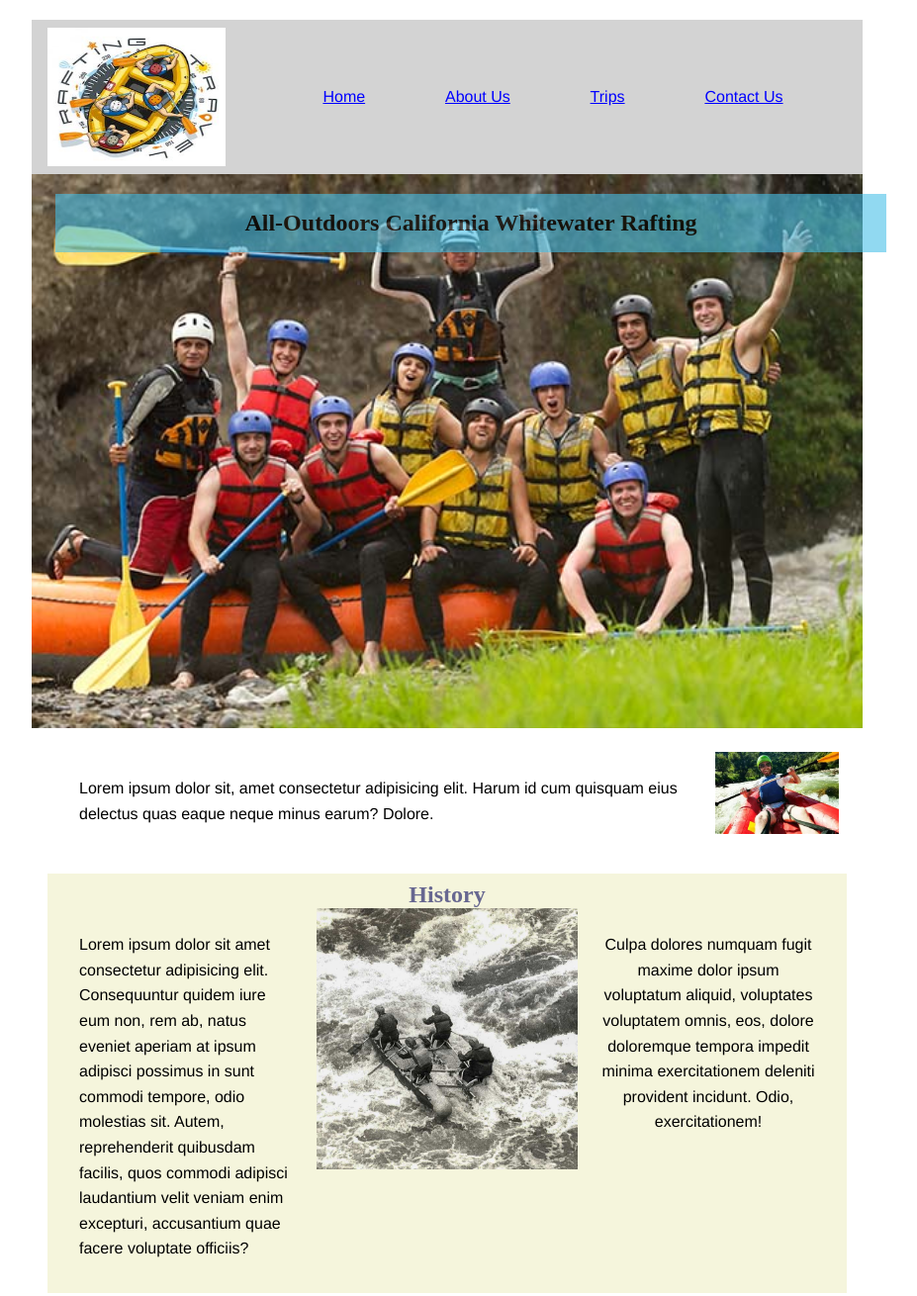
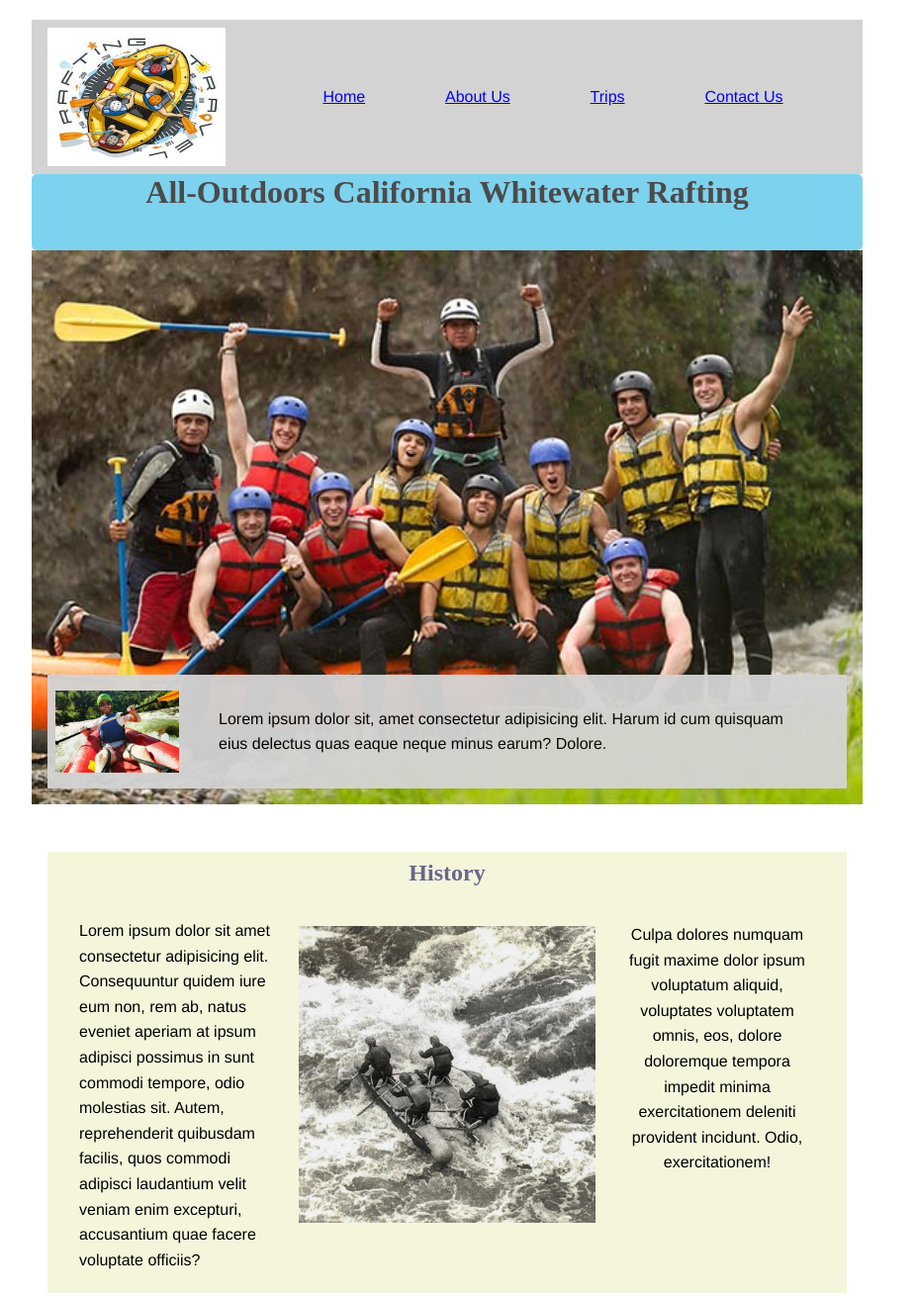
Before and after one commit to snipercoder96/wdd130, a plain HTML site: page wwr/about.html in a window 1280 px wide. Shown: the top 1310 px of the page at 99% size, without its empty margins (188-1115 px from the left). Drawn offline with Linux system fonts and the light colour scheme.

Commit message:
Matching the wireframe for W03

```diff
--- a/wwr/about.html
+++ b/wwr/about.html
@@ -28,15 +28,20 @@
     </header>
     <main>
         <div class="hero">
+            <h1 class="heading-article">All-Outdoors California Whitewater Rafting</h1>
+            <div class="fix-hero">
                 <img src="images/rafting.jpg" alt="Background image">
-
-            <article>
-                <h1 class="heading-article">All-Outdoors California Whitewater Rafting</h1>
+                <article class="hero-article">
+                    <h2 class="visually-hidden">Hello</h2>
                     <img src="images/happyemp.webp" alt="A happy employee">
-                <p> Lorem ipsum dolor sit, amet consectetur adipisicing elit. Harum id cum quisquam eius delectus
-                    quas
-                    eaque neque minus earum? Dolore.</p>
+                    <p>
+                        Lorem ipsum dolor sit, amet consectetur adipisicing elit. Harum id cum quisquam eius delectus
+                        quas eaque
+                        neque minus earum? Dolore.
+                    </p>
                 </article>
+            </div>
+        </div>
 
         <section class="history">
             <div class="history-grid">
@@ -96,7 +101,7 @@
 
         </section>
 
-        </div>
+
     </main>
     <footer class="footer-section">
         <p class="paragraph-section">&copy; | 2025 | All-Outdoors California Whitewater Rafting | Kevin Mbemba Kiyindou
--- a/wwr/styles/rafting.css
+++ b/wwr/styles/rafting.css
@@ -61,21 +61,33 @@ nav, p, section, article {
     width: 100%;
     height: auto;
     position: relative;
+    height: auto;
 }
 
-#page-title, .heading-article {
-    position: absolute;
-    top: 20px;
+
+.heading-article{
+  position: relative;
     width: 100%;
-    padding: 16px;
+    /* padding: 16px; */
     text-align: center;
     opacity: 0.7;
-    background-color: rgba(71, 192, 232, 0.85);
-    color: black ;
+    color: black;
+    background-color: var(--third-color);
+    padding-bottom: 40px;
+    border-radius: 5px;
 }
 
-.heading-article{
-  margin-bottom: 1rem;
+#page-title{
+  position: relative;
+    width: 100%;
+    /* padding: 16px; */
+    text-align: center;
+    opacity: 0.7;
+    color: black;
+    background-color: var(--third-color);
+    padding-top: 40px;
+    padding-bottom: 20px;
+    border-radius: 5px;
 
 }
 
@@ -121,6 +133,7 @@ footer nav img{
 .history-grid {
     display: grid;
     grid-template-columns: repeat(3, 1fr);
+    height: 430px;
 }
 
 .history-grid h2{
@@ -129,20 +142,25 @@ footer nav img{
     text-align: center;
 }
 
-.history-grid img{
+.history-grid > img{
     grid-column: 2 / 2;
+    align-items: center;
+    width: 300px;
+    margin-top: 40px;
 }
 
 .paragraph1 {
     text-align: left;
     grid-column: 1;
     grid-row: 2;
+    margin-top: 24px;
 }
 
 .paragraph2 {
     text-align: center;
     grid-column: 3;
     grid-row: 2;
+    margin-top: 28px;
 }
 
 .adventure-section {
@@ -156,6 +174,30 @@ footer nav img{
     width: 8rem;
     height: 8rem;
 
+}
+
+.hero-article {
+  position: absolute;
+  bottom: 0;
+  left: 0;
+  background: 	#D4D4D4;
+  opacity: 0.95;
+  color: black;
+  display: flex;
+  align-items: center;
+  gap: 1rem;
+}
+
+.visually-hidden {
+  position: absolute;
+  width: 1px;
+  height: 1px;
+  padding: 0;
+  margin: -1px;
+  overflow: hidden;
+  clip: rect(0, 0, 0, 0);
+  white-space: nowrap;
+  border: 0;
 }
 
 section h2{
@@ -178,11 +220,25 @@ section h2{
     background-color: lightyellow;
 }
 
+
 .history{
     background-color: beige;
     margin-bottom: 3.75rem;
+    margin-top: 3rem;
 }
 
+.fix-hero {
+  position: relative;
+  width: 100%;
+  max-height: 600px;
+  overflow: hidden;
+}
+
+.fix-hero img {
+  width: 100%;
+  height: auto;
+  display: block;
+}
 /*------------------------------------------------------------------------------------*/
 /* CSS link fix */
 a:link {
```
Lines whose indentation alone changed are shown as unchanged.
